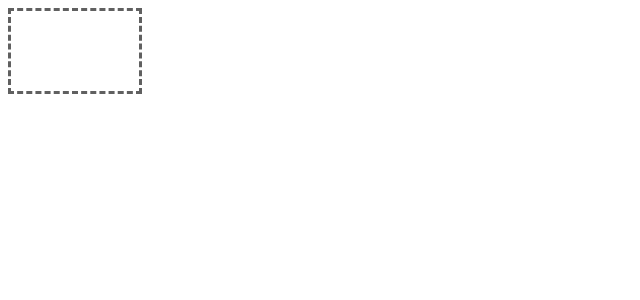
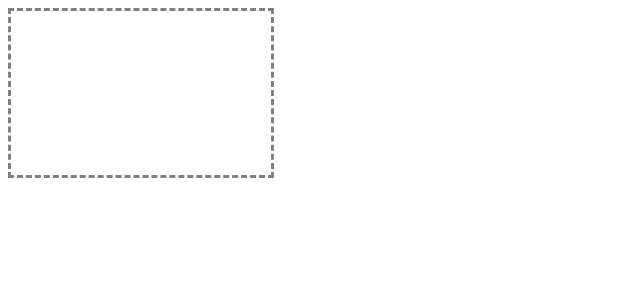
Before and after one commit to coryb-xyz/color-palette-tool, a SvelteKit app in the folder app/: page / in a window 1280 px wide. Shown: the top 300 px of the page, without its empty margins (0-640 px from the left). Built offline with nearby package versions, Linux system fonts and the light colour scheme.

Commit message:
tweaked layout a bit

```diff
--- a/app/src/routes/+page.svelte
+++ b/app/src/routes/+page.svelte
@@ -51,9 +51,10 @@
 
 <style>
     .bordered {
-        width: 10vw;
-        height: 10vh;
-        border-color: rgba(96, 96, 96, 255);
+        width: 20vw;
+        height: 20vh;
+        padding: 2px;
+        border-color: rgba(128, 128, 128, 255);
         border-style: dashed;
         font-size: 5vh;
     }
```
